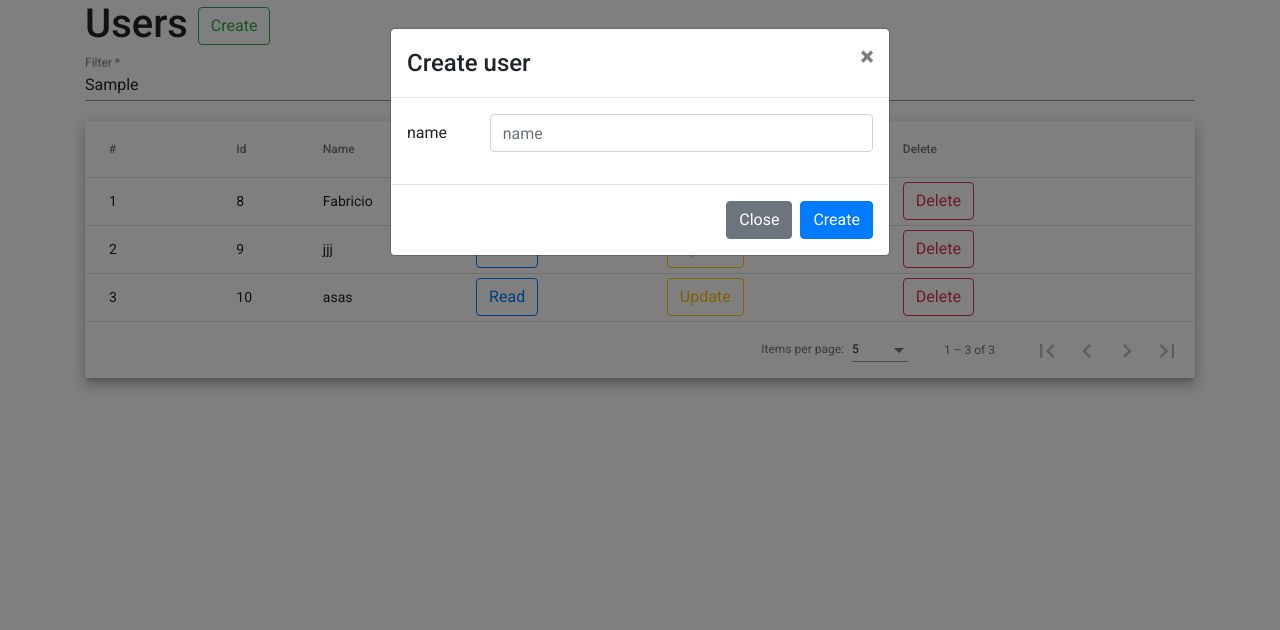
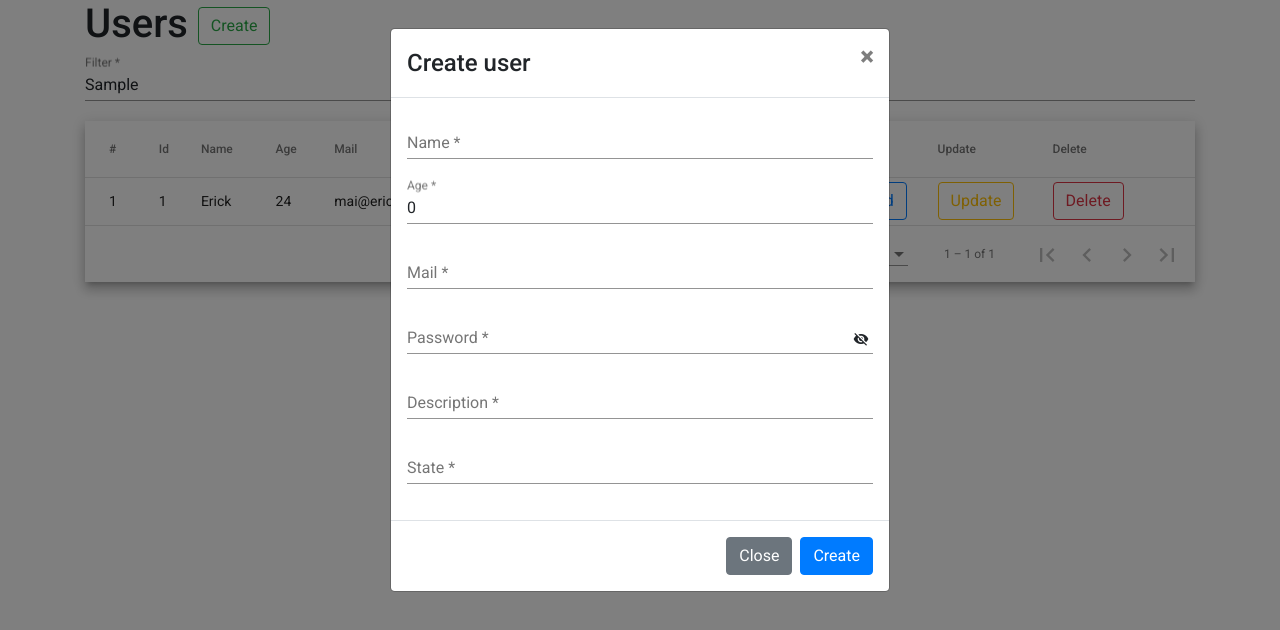
Before and after one commit to erickfabricio/Entity-Api-Angular, an Angular app: page /user in a window 1280 px wide. Both pictures are taken after typing "Sample" into the empty fields and a click on the button "Create". Shown: the top 630 px of the page. Built offline with nearby package versions, Linux system fonts and the light colour scheme; data requests are answered from the project's data file.

Commit message:
Se implemento formulario de angular material

```diff
--- a/db.json
+++ b/db.json
@@ -1,16 +1,13 @@
 {
   "users": [
     {
-      "name": "Fabricio",
-      "id": 8
-    },
-    {
-      "name": "jjj",
-      "id": 9
-    },
-    {
-      "name": "asas",
-      "id": 10
+      "name": "Erick",
+      "age": 24,
+      "mail": "mai@erickfabricio.com",
+      "password": "abcd1234",
+      "description": "The best",
+      "state": "A",
+      "id": 1
     }
   ],
   "products": [
--- a/src/app/entity/components/user/user-crud/user-crud.component.css
+++ b/src/app/entity/components/user/user-crud/user-crud.component.css
@@ -0,0 +1,8 @@
+.example-container {
+  display: flex;
+  flex-direction: column;
+}
+
+.example-container > * {
+  width: 100%;
+}
--- a/src/app/entity/components/user/user-crud/user-crud.component.html
+++ b/src/app/entity/components/user/user-crud/user-crud.component.html
@@ -14,20 +14,59 @@
     <form [formGroup]="form">
 
         <!-- id -->
-        <div class="form-group row" *ngIf="visibleControls.id">
-            <label for="user-id" class="col-sm-2 col-form-label">id</label>
-            <div class="col-sm-10">
-                <input type="text" class="form-control" id="user-id" formControlName="id" placeholder="id">
-            </div>
+        <div class="example-container">
+            <mat-form-field *ngIf="visibleControls.id">
+                <input matInput placeholder="Id" type="text" formControlName="id">
+            </mat-form-field>
         </div>
 
         <!-- name -->
-        <div class="form-group row" *ngIf="visibleControls.name">
-            <label for="user-name" class="col-sm-2 col-form-label">name</label>
-            <div class="col-sm-10">
-                <input type="text" class="form-control" id="user-name" formControlName="name"
-                    placeholder="name">
-            </div>
+        <div class="example-container">
+            <mat-form-field *ngIf="visibleControls.name">
+                <input matInput placeholder="Name" type="text" formControlName="name">
+            </mat-form-field>
+        </div>
+
+        <!-- age -->
+        <div class="example-container">
+            <mat-form-field *ngIf="visibleControls.age">
+                <input matInput placeholder="Age" type="number" formControlName="age">
+            </mat-form-field>
+        </div>
+
+        <!-- mail -->
+        <div class="example-container">
+            <mat-form-field *ngIf="visibleControls.mail">
+                <input matInput placeholder="Mail" type="text" formControlName="mail">
+            </mat-form-field>
+        </div>
+
+        <!-- password -->
+        <div class="example-container">
+            <mat-form-field *ngIf="visibleControls.password">
+                <input matInput placeholder="Password" [type]="hide ? 'password' : 'text'" formControlName="password">
+
+                <button mat-icon-button matSuffix (click)="hide = !hide" [attr.aria-label]="'Hide password'"
+                    [attr.aria-pressed]="hide">
+                    <mat-icon>{{hide ? 'visibility_off' : 'visibility'}}</mat-icon>
+                </button>
+            </mat-form-field>
+        </div>
+
+
+
+        <!-- description -->
+        <div class="example-container">
+            <mat-form-field *ngIf="visibleControls.description">
+                <input matInput placeholder="Description" type="text" formControlName="description">
+            </mat-form-field>
+        </div>
+
+        <!-- state -->
+        <div class="example-container">
+            <mat-form-field *ngIf="visibleControls.state">
+                <input matInput placeholder="State" type="text" formControlName="state">
+            </mat-form-field>
         </div>
 
     </form>
--- a/src/app/entity/components/user/user-crud/user-crud.component.ts
+++ b/src/app/entity/components/user/user-crud/user-crud.component.ts
@@ -4,6 +4,7 @@ import { BsModalRef } from 'ngx-bootstrap/modal';
 
 import { EntityService } from 'src/app/entity/services/entity.service';
 import { UserModel } from 'src/app/entity/models/user.model';
+import { MyErrorStateMatcher } from 'src/app/entity/models/error.validate.interface';
 
 @Component({
   selector: 'entity-user-crud',
@@ -20,6 +21,8 @@ export class UserCrudComponent implements OnInit {
   title: string;
   form: FormGroup;
   visibleControls;
+  matcher: MyErrorStateMatcher;
+  hide = true;
 
   //Process
   @Output() isUpdateList = new EventEmitter<boolean>();
@@ -43,8 +46,15 @@ export class UserCrudComponent implements OnInit {
     //Default
     this.visibleControls = {
       id: true,
-      name: true
+      name: true,
+      age: true,
+      mail: true,
+      password: true,
+      description: true,
+      state: true
     };
+
+    this.matcher = new MyErrorStateMatcher();
 
     //Action
     switch (this.action) {
@@ -71,11 +81,15 @@ export class UserCrudComponent implements OnInit {
 
     this.form = new FormGroup({
       id: new FormControl(''),
-      name: new FormControl('', [Validators.required])
+      name: new FormControl('', [Validators.required]),
+      age: new FormControl(0, [Validators.required]),
+      mail: new FormControl('', [Validators.required]),
+      password: new FormControl('', [Validators.required]),
+      description: new FormControl('', [Validators.required]),
+      state: new FormControl('', [Validators.required])
     });
 
     this.visibleControls.id = false;
-
   }
 
   read() {
@@ -83,7 +97,12 @@ export class UserCrudComponent implements OnInit {
 
     this.form = new FormGroup({
       id: new FormControl({ value: this.user.id, disabled: true }),
-      name: new FormControl({ value: this.user.name, disabled: true })
+      name: new FormControl({ value: this.user.name, disabled: true }),
+      age: new FormControl({ value: this.user.age, disabled: true }),
+      mail: new FormControl({ value: this.user.mail, disabled: true }),
+      password: new FormControl({ value: this.user.password, disabled: true }),
+      description: new FormControl({ value: this.user.description, disabled: true }),
+      state: new FormControl({ value: this.user.state, disabled: true })
     });
 
   }
@@ -93,7 +112,12 @@ export class UserCrudComponent implements OnInit {
 
     this.form = new FormGroup({
       id: new FormControl({ value: this.user.id, disabled: true }),
-      name: new FormControl(this.user.name, [Validators.required])
+      name: new FormControl(this.user.name, [Validators.required]),
+      age: new FormControl(this.user.age, [Validators.required]),
+      mail: new FormControl(this.user.mail, [Validators.required]),
+      password: new FormControl(this.user.password, [Validators.required]),
+      description: new FormControl(this.user.description, [Validators.required]),
+      state: new FormControl(this.user.state, [Validators.required])
     });
 
   }
@@ -103,7 +127,12 @@ export class UserCrudComponent implements OnInit {
 
     this.form = new FormGroup({
       id: new FormControl({ value: this.user.id, disabled: true }),
-      name: new FormControl({ value: this.user.name, disabled: true })
+      name: new FormControl({ value: this.user.name, disabled: true }),
+      age: new FormControl({ value: this.user.age, disabled: true }),
+      mail: new FormControl({ value: this.user.mail, disabled: true }),
+      password: new FormControl({ value: this.user.password, disabled: true }),
+      description: new FormControl({ value: this.user.description, disabled: true }),
+      state: new FormControl({ value: this.user.state, disabled: true })
     });
 
   }
@@ -118,6 +147,11 @@ export class UserCrudComponent implements OnInit {
       this.user = new UserModel();
       //this.user.id = String(this.form.get('id').value).trim();
       this.user.name = String(this.form.get('name').value).trim();
+      this.user.age = this.form.get('age').value;
+      this.user.mail = this.form.get('mail').value;
+      this.user.password = this.form.get('password').value;
+      this.user.description = this.form.get('description').value;
+      this.user.state = this.form.get('state').value;
 
       //Api
       this.entityService.save(UserModel.entity, this.user)
@@ -135,6 +169,11 @@ export class UserCrudComponent implements OnInit {
       //Assignment of values
       //this.user.id = String(this.form.get('id').value).trim();
       this.user.name = String(this.form.get('name').value).trim();
+      this.user.age = this.form.get('age').value;
+      this.user.mail = this.form.get('mail').value;
+      this.user.password = this.form.get('password').value;
+      this.user.description = this.form.get('description').value;
+      this.user.state = this.form.get('state').value;
 
       //Api
       this.entityService.update(UserModel.entity, this.user.id, this.user)
--- a/src/app/entity/components/user/user-list/user-list.component.html
+++ b/src/app/entity/components/user/user-list/user-list.component.html
@@ -46,6 +46,36 @@
                 <td mat-cell *matCellDef="let user"> {{user.name}} </td>
             </ng-container>
 
+            <!-- Age Column -->
+            <ng-container matColumnDef="age">
+                <th mat-header-cell *matHeaderCellDef mat-sort-header> Age </th>
+                <td mat-cell *matCellDef="let user"> {{user.age}} </td>
+            </ng-container>
+
+            <!-- Mail Column -->
+            <ng-container matColumnDef="mail">
+                <th mat-header-cell *matHeaderCellDef mat-sort-header> Mail </th>
+                <td mat-cell *matCellDef="let user"> {{user.mail}} </td>
+            </ng-container>
+
+            <!-- Password Column -->
+            <ng-container matColumnDef="password">
+                <th mat-header-cell *matHeaderCellDef mat-sort-header> Password </th>
+                <td mat-cell *matCellDef="let user"> {{user.password}} </td>
+            </ng-container>
+
+            <!-- Description Column -->
+            <ng-container matColumnDef="description">
+                <th mat-header-cell *matHeaderCellDef mat-sort-header> Description </th>
+                <td mat-cell *matCellDef="let user"> {{user.description}} </td>
+            </ng-container>
+
+            <!-- State Column -->
+            <ng-container matColumnDef="state">
+                <th mat-header-cell *matHeaderCellDef mat-sort-header> State </th>
+                <td mat-cell *matCellDef="let user"> {{user.state}} </td>
+            </ng-container>
+
             <!-- Read Column -->
             <ng-container matColumnDef="read">
                 <th mat-header-cell *matHeaderCellDef> Read </th>
--- a/src/app/entity/components/user/user-list/user-list.component.ts
+++ b/src/app/entity/components/user/user-list/user-list.component.ts
@@ -44,13 +44,11 @@ export class UserListComponent implements OnInit {
 
     this.alerts = [];
 
-    this.displayedColumns = ['#', 'id', 'name', 'read', 'update', 'delete'];
+    this.displayedColumns = ['#', 'id', 'name', 'age', 'mail', 'password', 'description', 'state', 'read', 'update', 'delete'];
     this.dataSource = new MatTableDataSource<UserModel>();
     this.dataSource.paginator = this.paginator;
     this.dataSource.sort = this.sort;
     this.find();
-
-
 
   }
 
--- a/src/app/entity/models/user.model.ts
+++ b/src/app/entity/models/user.model.ts
@@ -6,6 +6,11 @@ export class UserModel extends EntityModel {
 
     public id: string;
     public name: string;
+    public age: number;
+    public mail: string;
+    public password: string;
+    public description: string;
+    public state: string;
 
     constructor() {
         super();
```
